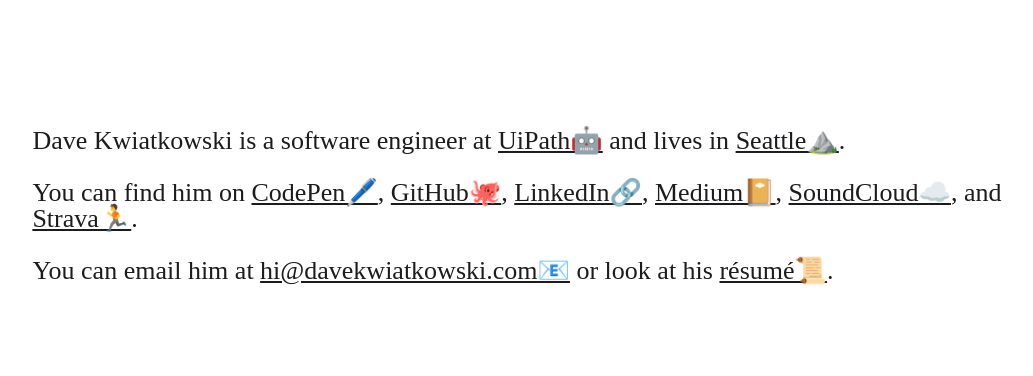
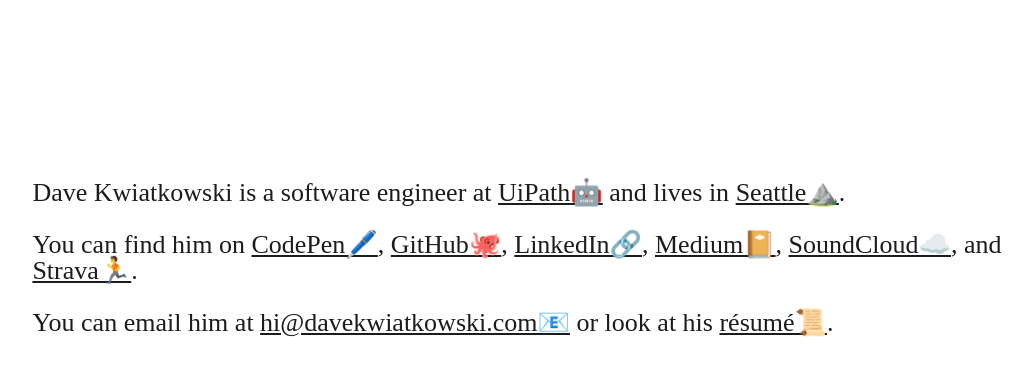
Before and after one commit to davekwiatkowski/davekwiatkowski.github.io, a React (Create React App) app: page / in a window 1280 px wide. Shown: the top 376 px of the page, without its empty margins (70-1103 px from the left). Built offline with nearby package versions, Linux system fonts and the light colour scheme.

Commit message:
Make padding better

```diff
--- a/src/App.css
+++ b/src/App.css
@@ -5,5 +5,5 @@
 }
 
 .Content {
-  padding: 8vw;
+  padding: 12vw 8vw 12vw 8vw;
 }
```
